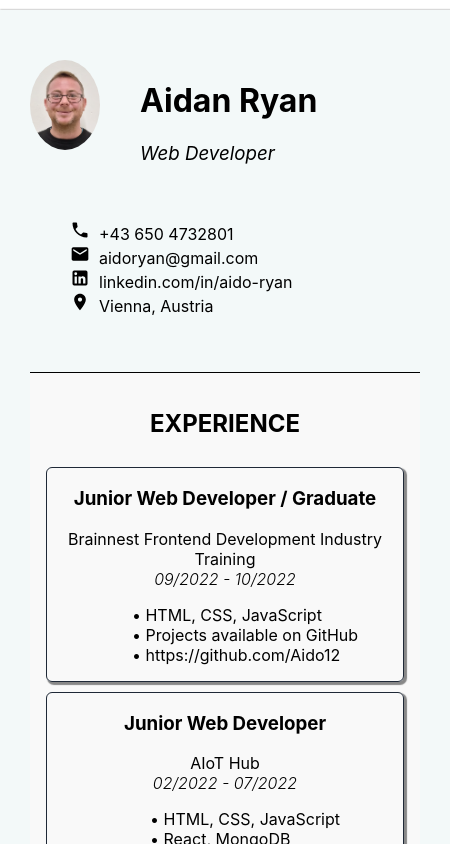
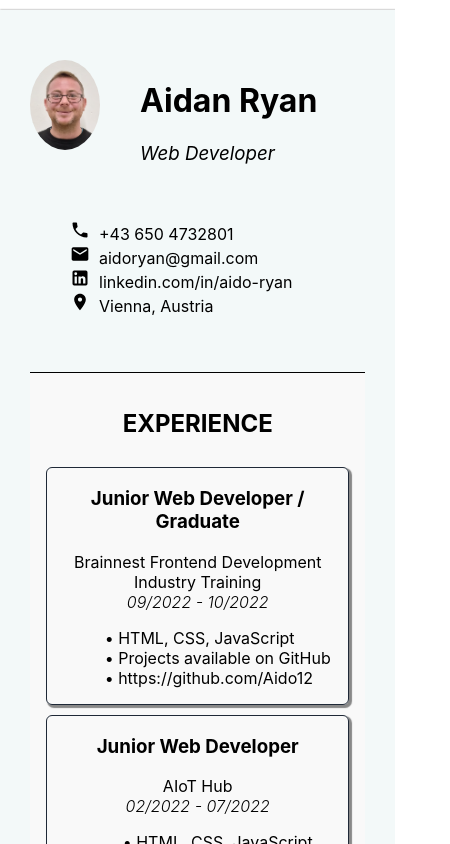
Before and after one commit to Aido12/cv-aidan-ryan, a React (Create React App) app: page / in a window 390 px wide. Shown: the top 844 px of the page, 450 px wide, since content can reach past the window. Built offline with nearby package versions, Linux system fonts and the light colour scheme.

Commit message:
width 600px adjusted

```diff
--- a/src/App.css
+++ b/src/App.css
@@ -75,7 +75,6 @@
 }
 
 .page-right {
-  background-color: #eae7da;
   background-color: #e6e6e6;
   text-align: center;
   flex: 1;
@@ -145,31 +144,27 @@
   list-style: none;
   display: flex;
   flex-direction: column;
-  /* align-items: flex-start; */
 }
 
 @media screen and (max-width: 600px) {
   .main {
-    width: 100%;
+    width: 86%;
     margin-top: 10px;
   }
+
   .heading {
     display: flex;
     flex-direction: column;
   }
+
   .photo {
     height: 90px;
     width: 70px;
   }
+
   .body-page {
     display: flex;
     flex-direction: column;
     justify-content: center;
   }
-  .page-right {
-    /* margin-right: 160px; */
-  }
-  .page-left {
-    /* margin-right: 160px; */
-  }
 }
```
